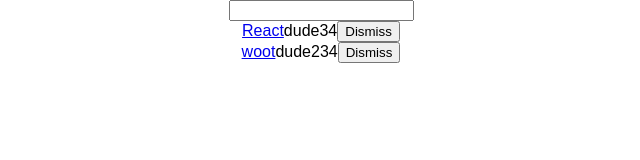
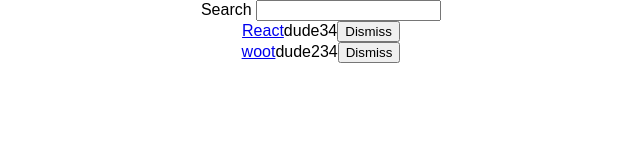
Before and after one commit to Tinusw/hackerTopup, a React (Create React App) app: page / in a window 1280 px wide. Shown: the top 160 px of the page, without its empty margins (319-959 px from the left). Built offline with nearby package versions, Linux system fonts and the light colour scheme.

Commit message:
breaking my code up into reusable components

```diff
--- a/src/App.js
+++ b/src/App.js
@@ -51,13 +51,43 @@
     const { searchTerm, list } = this.state;
     return (
       <div className="App">
-        <form>
-          <input
-            type="text"
-            onChange={this.onSearchChange}
-          />
-        </form>
-        { list.filter(isSearched(searchTerm)).map(item =>
+        <Search
+          value={searchTerm}
+          onChange={this.onSearchChange}
+        >
+          Search
+        </Search>
+        <Table
+          list={list}
+          pattern={searchTerm}
+          onDismiss={this.onDismiss}
+        />
+      </div>
+    );
+  }
+}
+
+class Search extends Component {
+  render() {
+    const { value, onChange, children } = this.props;
+    return (
+      <form>
+        {children} <input
+          type="text"
+          value={value}
+          onChange={onChange}
+        />
+      </form>
+    );
+  }
+}
+
+class Table extends Component {
+  render() {
+    const { list, pattern, onDismiss } = this.props;
+    return (
+      <div>
+        { list.filter(isSearched(pattern)).map(item =>
           <div key={item.objectID}>
             <span>
               <a href={item.url}>{item.title}</a>
```
